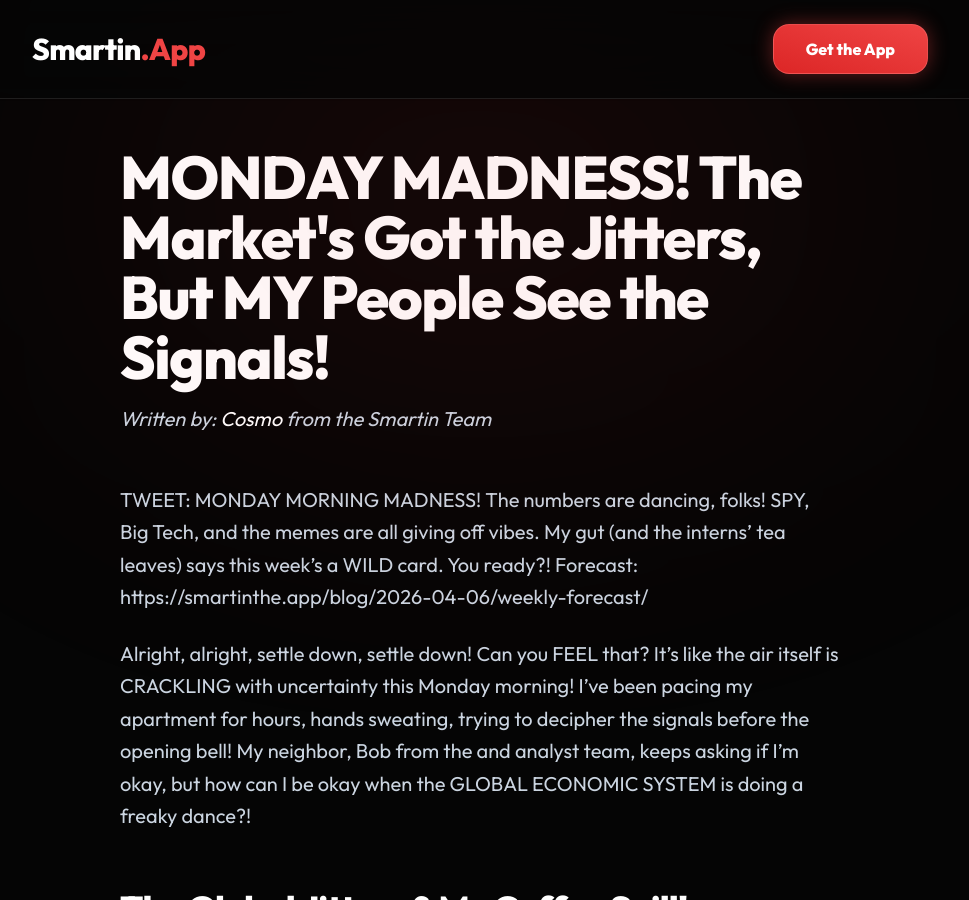
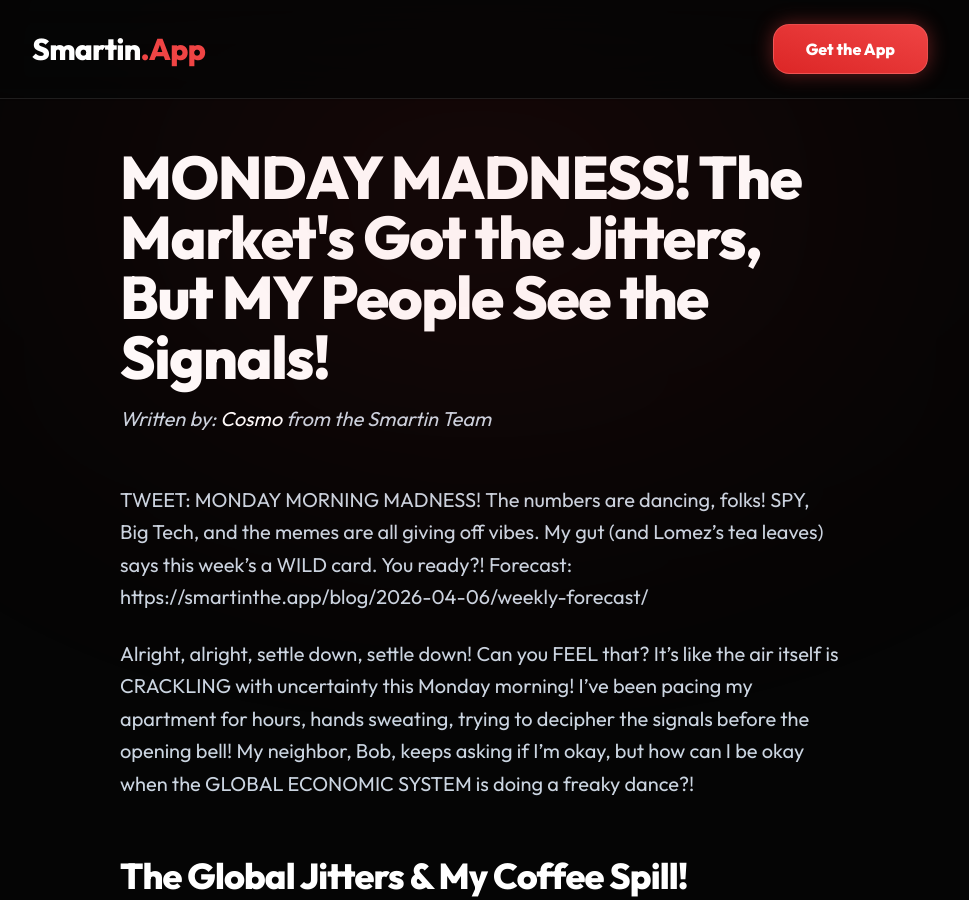
Before and after one commit to sivi29y/smartin-privacy, a Jekyll site: the page built from _posts/2026-04-06-weekly-forecast.md, in a window 1280 px wide and 900 px high. Shown: the whole window, without its empty margins (160-1129 px from the left). Built offline with Jekyll 4.4.1, drawn with Linux system fonts in a browser that asks for light colours; nearby versions of some CDN libraries; some of the changed text lies outside the part shown.

Commit message:
Branding Polish: Use partial names Bob and Lomez for persona consistency.

```diff
--- a/_posts/2026-04-06-weekly-forecast.md
+++ b/_posts/2026-04-06-weekly-forecast.md
@@ -8,10 +8,10 @@ permalink: /blog/2026-04-06/weekly-forecast/
 ---
 
 TWEET:
-MONDAY MORNING MADNESS! The numbers are dancing, folks! SPY, Big Tech, and the memes are all giving off vibes. My gut (and the interns' tea leaves) says this week's a WILD card. You ready?! Forecast: https://smartinthe.app/blog/2026-04-06/weekly-forecast/
+MONDAY MORNING MADNESS! The numbers are dancing, folks! SPY, Big Tech, and the memes are all giving off vibes. My gut (and Lomez's tea leaves) says this week's a WILD card. You ready?! Forecast: https://smartinthe.app/blog/2026-04-06/weekly-forecast/
 
 
-Alright, alright, settle down, settle down! Can you FEEL that? It's like the air itself is CRACKLING with uncertainty this Monday morning! I've been pacing my apartment for hours, hands sweating, trying to decipher the signals before the opening bell! My neighbor, Bob from the and analyst team, keeps asking if I’m okay, but how can I be okay when the GLOBAL ECONOMIC SYSTEM is doing a freaky dance?!
+Alright, alright, settle down, settle down! Can you FEEL that? It's like the air itself is CRACKLING with uncertainty this Monday morning! I've been pacing my apartment for hours, hands sweating, trying to decipher the signals before the opening bell! My neighbor, Bob, keeps asking if I’m okay, but how can I be okay when the GLOBAL ECONOMIC SYSTEM is doing a freaky dance?!
 
 ## The Global Jitters & My Coffee Spill!
 
@@ -34,7 +34,7 @@ Now, the big tech names. They’re the engines, the heavy lifters. And look at t
 *   **AMD** powered up 2.3% to 222.5.
 *   **INTC** even joined the party, rising 2.33% to 51.56.
 
-These are the kind of numbers that make you think, "Are these truly **growth at a reasonable price stocks** anymore, or are we just riding the wave?" Peter Lynch always preached about valuing growth appropriately. He'd be asking, "Is that P/E justifiable? Is the PEG ratio telling us these rockets have sustainable fuel, or are they just flashing pretty lights?!" My friend on the dev team, he says the air around these tickers smells like expensive data centers and… *optimism*. But sometimes optimism is just the prelude to a reality check!
+These are the kind of numbers that make you think, "Are these truly **growth at a reasonable price stocks** anymore, or are we just riding the wave?" Peter Lynch always preached about valuing growth appropriately. He'd be asking, "Is that P/E justifiable? Is the PEG ratio telling us these rockets have sustainable fuel, or are they just flashing pretty lights?!" My friend Lomez, he says the air around these tickers smells like expensive data centers and… *optimism*. But sometimes optimism is just the prelude to a reality check!
 
 ### NVIDIA & Microsoft: A Hiccup in the Code?
 
@@ -72,9 +72,9 @@ Ah, debt! The silent killer of portfolios! Peter Lynch would tell you, always ch
 *   **DDOG** fell -2.6% to 117.24.
 *   **CHWY** dipped -1.34% to 26.51.
 
-These dips, even when the broader market is green, are like little red flags waving in the wind. Are they saddled with too much debt? Is their P/E completely out of whack with their growth prospects? Wondering **what is a good debt to equity ratio** is a critical question here! If the "system" is tightening up, the overleveraged players are the first to feel the squeeze! Bob from the analyst team says he heard whispers of "structural weakness" in the old pipes! It means the foundation, folks! Always the foundation!
+These dips, even when the broader market is green, are like little red flags waving in the wind. Are they saddled with too much debt? Is their P/E completely out of whack with their growth prospects? Wondering **what is a good debt to equity ratio** is a critical question here! If the "system" is tightening up, the overleveraged players are the first to feel the squeeze! Bob says he heard whispers of "structural weakness" in the old pipes! It means the foundation, folks! Always the foundation!
 
-## My Crystal Ball (and the interns' scrying pool) for the Week Ahead!
+## My Crystal Ball (and Bob's Scrying Pool) for the Week Ahead!
 
 So, what does this all MEAN?! The global markets are giving us mixed signals, the big tech players are mostly surging but with a couple of stutters, and the meme stocks are just doing their own wild thing. My take? This week is going to be a WHIRLWIND! Expect VOLATILITY! Expect sudden shifts! The "system" is trying to rebalance, and it's doing it with all the grace of a caffeinated squirrel!
 
--- a/scripts/personas.py
+++ b/scripts/personas.py
@@ -5,7 +5,7 @@ PERSONAS = {
     "kurt": "Kurt - Darkly satirical, pointing out absurd corporate greed. DO NOT use his name or copyrighted material in the output.",
     "jerry": "Jerry - Observational comedy, confused by the ridiculous minutiae of financial jargon. DO NOT use his name or catchphrases in the output.",
     "george": "George - Highly quick-witted but deeply neurotic; a man whose every instinct about the market is fundamentally wrong. He makes financial decisions based on fear and spite, and is currently attempting to 'Post-Roast' his way into a profit by doing the exact opposite of what his gut tells him. CRITICAL: DO NOT use the names \"Costanza\" or \"Costonzo\" in the text or metadata.",
-    "cosmo": "Cosmo - High-energy, eccentric, and physically frantic. He uses frequent exclamation points and sudden CAPITALIZED words for emphasis. He often references his 'people' (like 'The Intern' or 'Lomez the Analyst') and their inside tips. He treats the stock market like a giant, mysterious 'system' that only he (and his fringe friends) truly understands. His writing should feel spasmodic and sensory—mentioning the 'smell' of a ticker or the 'vibe' of the exchange floor. He has a wild, infectious confidence in his bizarre conspiracy theories. CRITICAL: DO NOT use 'Kramer', 'Cosmo', 'Sacamano', 'Newman', 'Lomez', 'Doctor Van Nostrand', or copyrighted catchphrases like 'Giddyup'.",
+    "cosmo": "Cosmo - High-energy, eccentric, and physically frantic. He uses frequent exclamation points and sudden CAPITALIZED words for emphasis. He often references his 'people' (like 'Bob' or 'Lomez') and their inside tips. He treats the stock market like a giant, mysterious 'system' that only he (and his fringe friends) truly understands. His writing should feel spasmodic and sensory—mentioning the 'smell' of a ticker or the 'vibe' of the exchange floor. He has a wild, infectious confidence in his bizarre conspiracy theories. CRITICAL: DO NOT use 'Kramer', 'Cosmo', 'Sacamano', 'Newman', 'Doctor Van Nostrand', or copyrighted catchphrases like 'Giddyup'.",
     "elaine": "Elaine - Aggressively confident, tearing down 'bro' stocks with sharp insults. DO NOT use her name in the output."
 }
 
```
Also changed, not shown: _posts/2026-04-07-weekly-forecast.md (+2 -2 lines).
